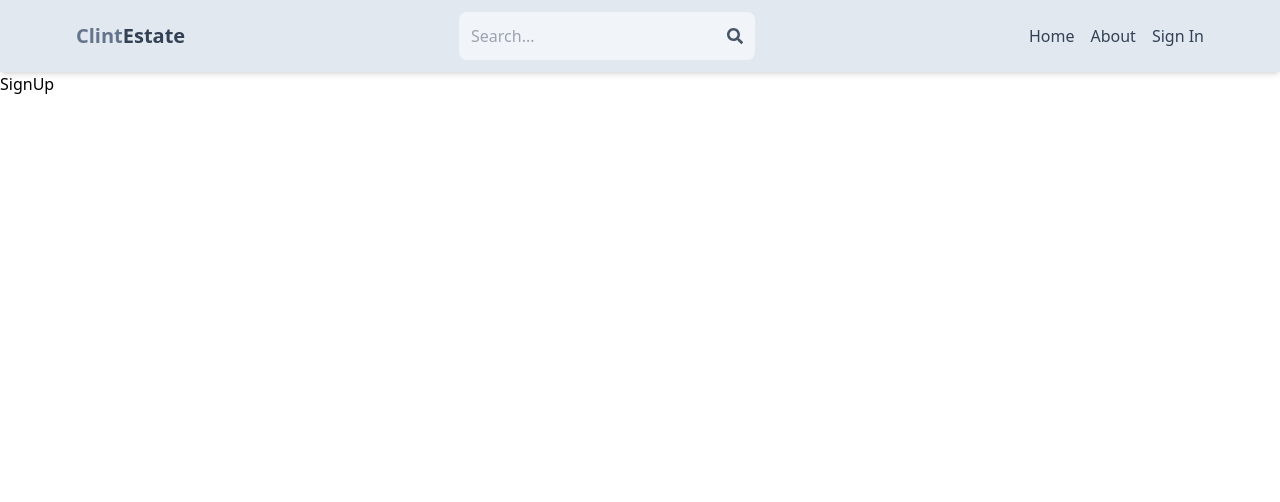
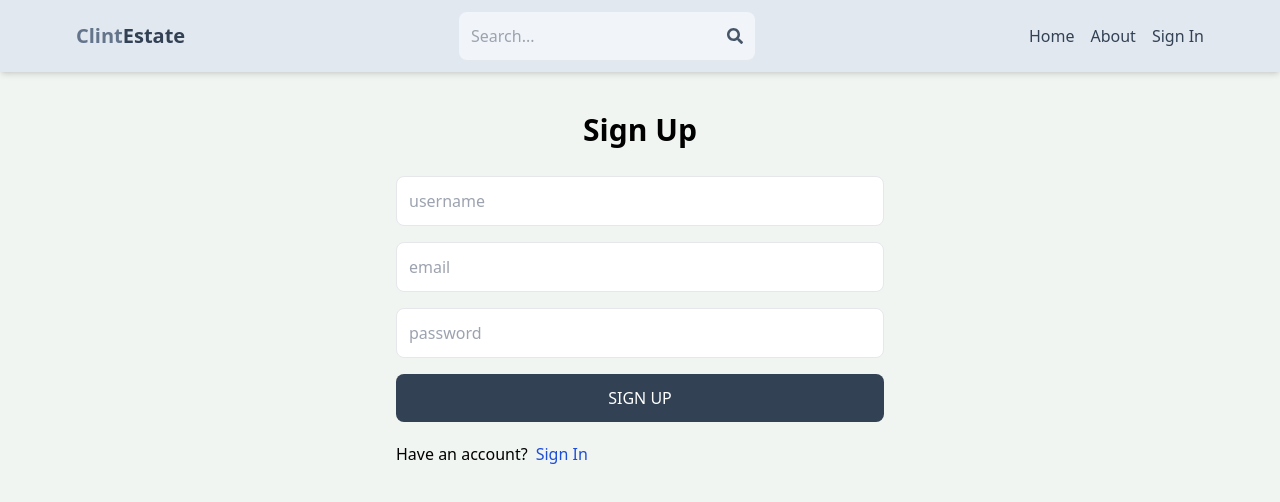
Before and after one commit to clintmadeit/real-estate, a React (Vite) app in the folder client/: page /signup in a window 1280 px wide. Shown: the top 502 px of the page. Built offline with nearby package versions, Linux system fonts and the light colour scheme.

Commit message:
ui for signup page

```diff
--- a/client/src/index.css
+++ b/client/src/index.css
@@ -1,3 +1,7 @@
 @tailwind base;
 @tailwind components;
 @tailwind utilities;
+
+body {
+  background-color: rgba(241, 245, 241);
+}
--- a/client/src/pages/SignUp.jsx
+++ b/client/src/pages/SignUp.jsx
@@ -1,5 +1,39 @@
 import React from "react";
+import { Link } from "react-router-dom";
 
 export default function SignUp() {
-  return <div>SignUp</div>;
+  return (
+    <div className="p-3 max-w-lg mx-auto">
+      <h1 className="text-3xl text-center font-semibold my-7">Sign Up</h1>
+      <form className="flex flex-col gap-4">
+        <input
+          type="text"
+          placeholder="username"
+          className="border p-3 rounded-lg"
+          id="username"
+        />
+        <input
+          type="email"
+          placeholder="email"
+          className="border p-3 rounded-lg"
+          id="email"
+        />
+        <input
+          type="password"
+          placeholder="password"
+          className="border p-3 rounded-lg"
+          id="password"
+        />
+        <button className="bg-slate-700 text-white p-3 rounded-lg uppercase hover:opacity-95 disabled:opacity-80">
+          sign up
+        </button>
+      </form>
+      <div className="flex gap-2 mt-5">
+        <p>Have an account?</p>
+        <Link to={"/signin"}>
+          <span className="text-blue-700 ">Sign In</span>
+        </Link>
+      </div>
+    </div>
+  );
 }
```
